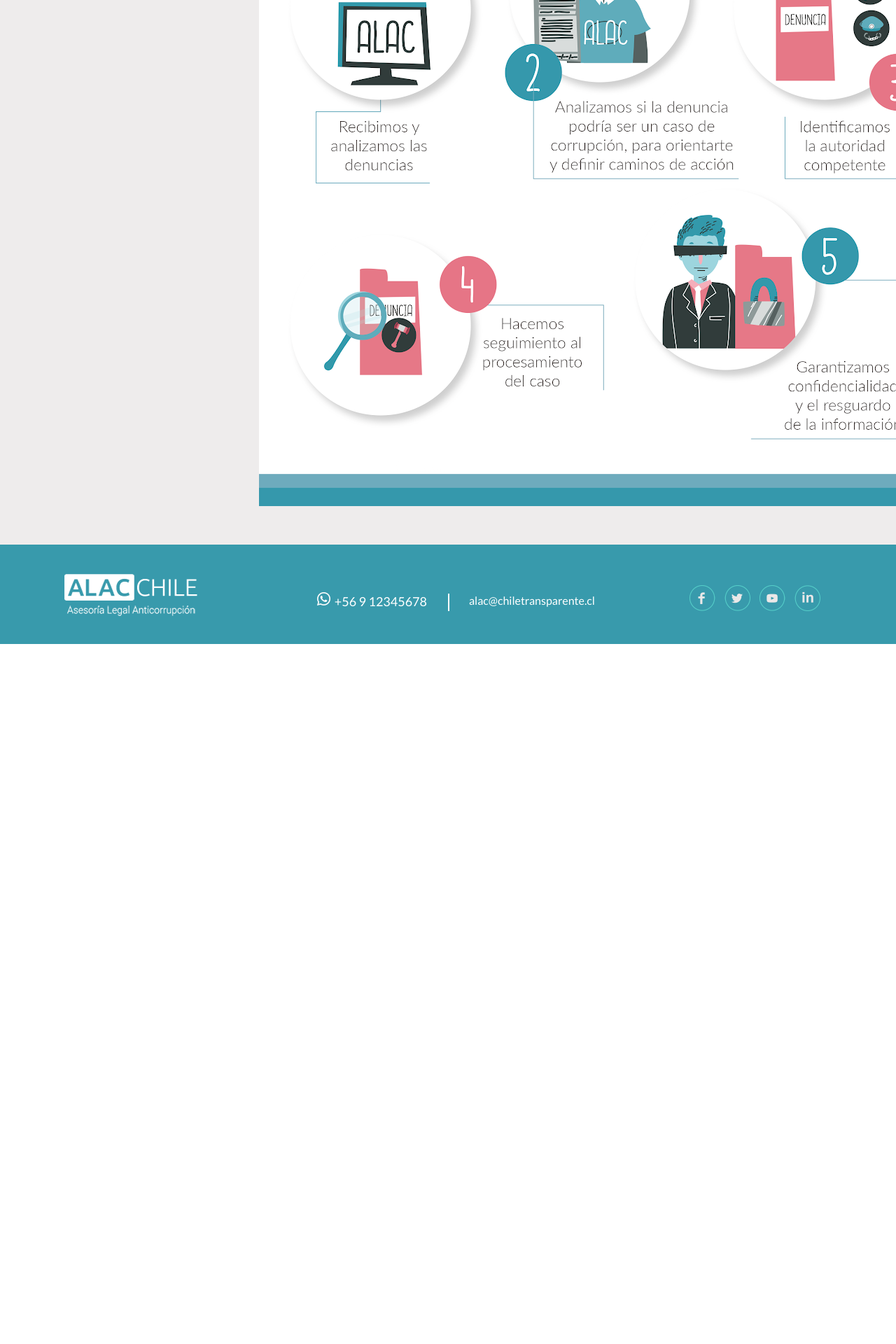
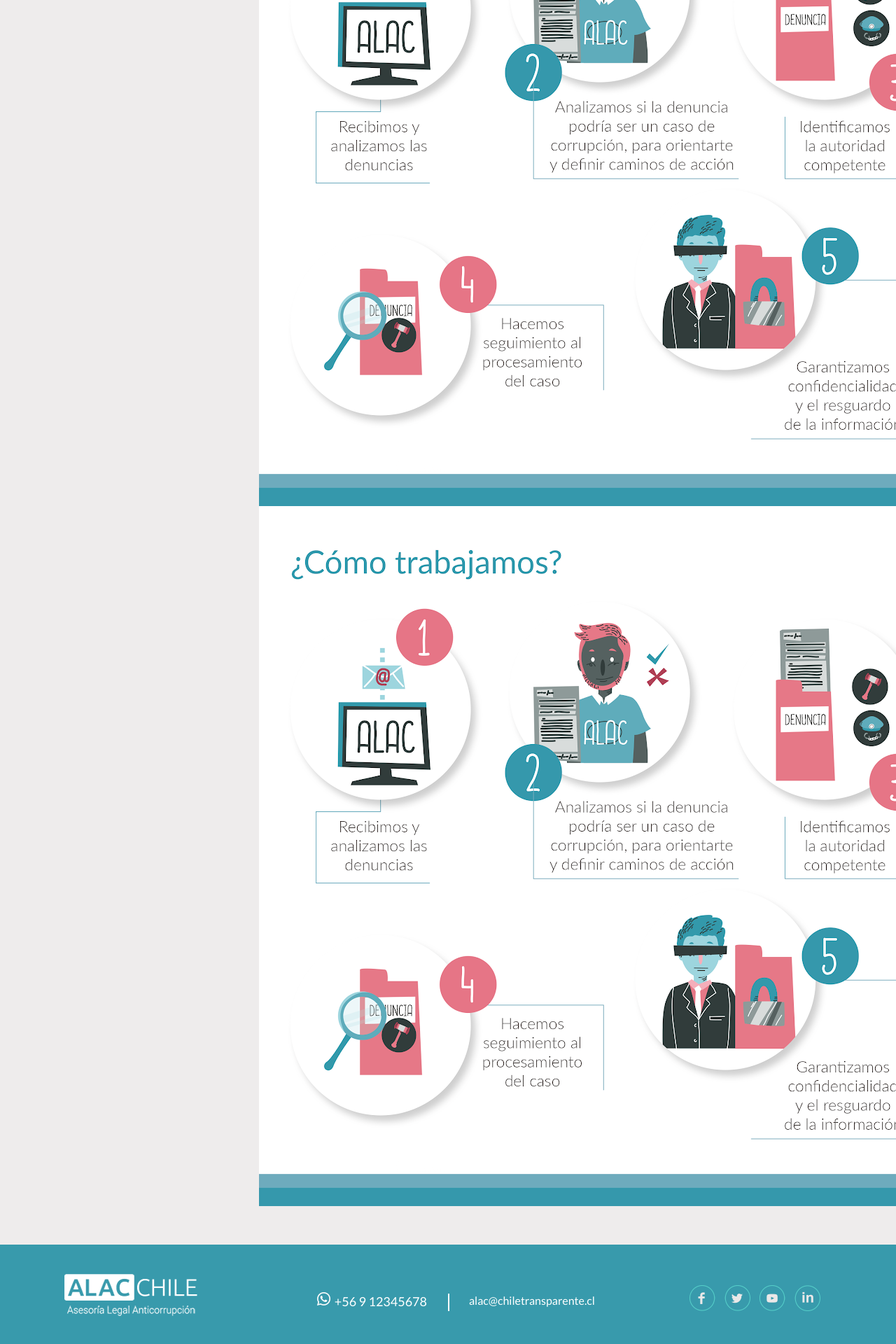
Before and after one commit to taniaadmin2020/denunciacorrupcion.github.io, a Jekyll site: the page built from _material_educativo/2018-04-11--c-mo-trabajamos.md, in a window 1280 px wide. Shown: the part 2041-3961 px from the top of the page at 70% size. Built offline with Jekyll 4.4.1, drawn with Linux system fonts in a browser that asks for light colours; before the commit the page ends 2961 px from its top, so only the background shows below that.

Commit message:
Create 2018-04-11--c-mo-trabajamos.md

```diff
--- a/_material_educativo/2018-04-11--c-mo-trabajamos.md
+++ b/_material_educativo/2018-04-11--c-mo-trabajamos.md
@@ -11,4 +11,4 @@
 ---
 ## ¿Cómo trabajamos?
 
-![como-trabajamos]({{site.baseurl}}/assets/material_educativo_2.png)
+![como-trabajamos]({{site.baseurl}}/assets/material_educativo_2.png)![material_educativo_2.png]({{site.baseurl}}/assets/material_educativo_2.png)
```
